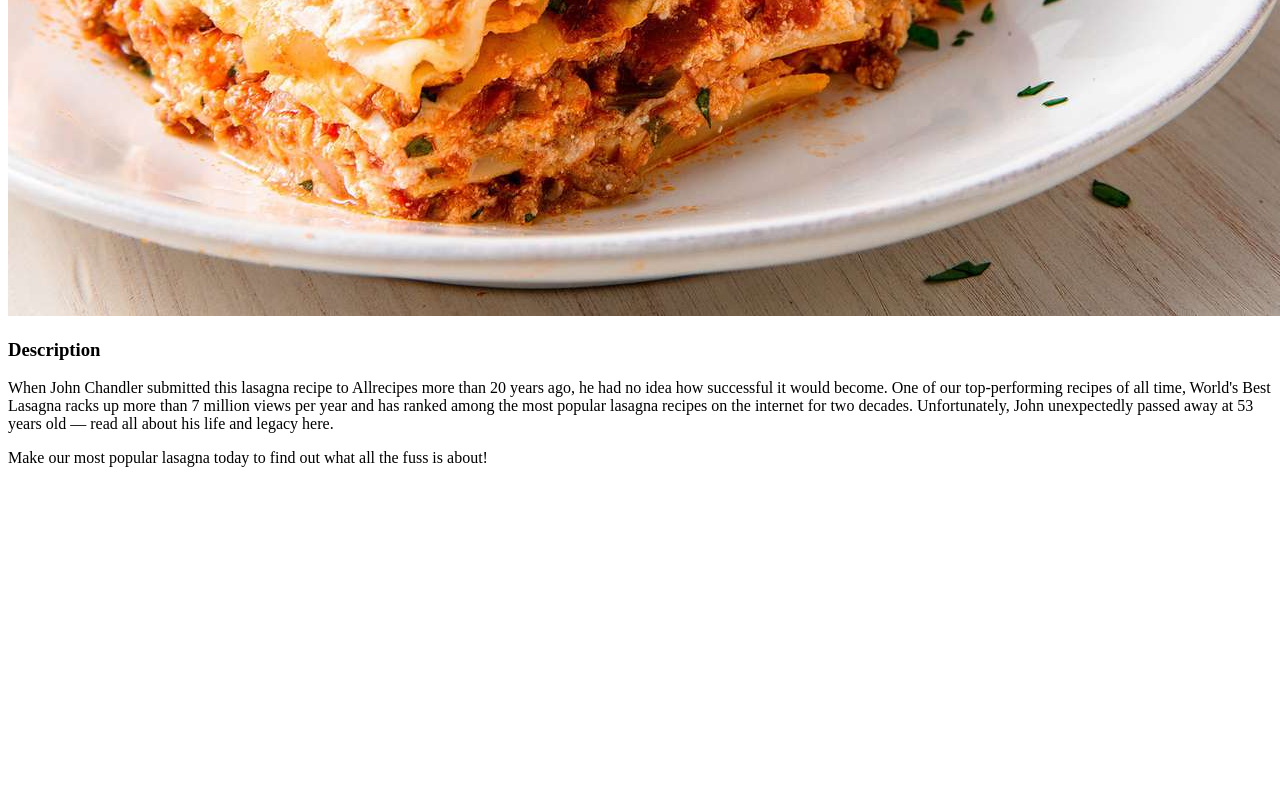
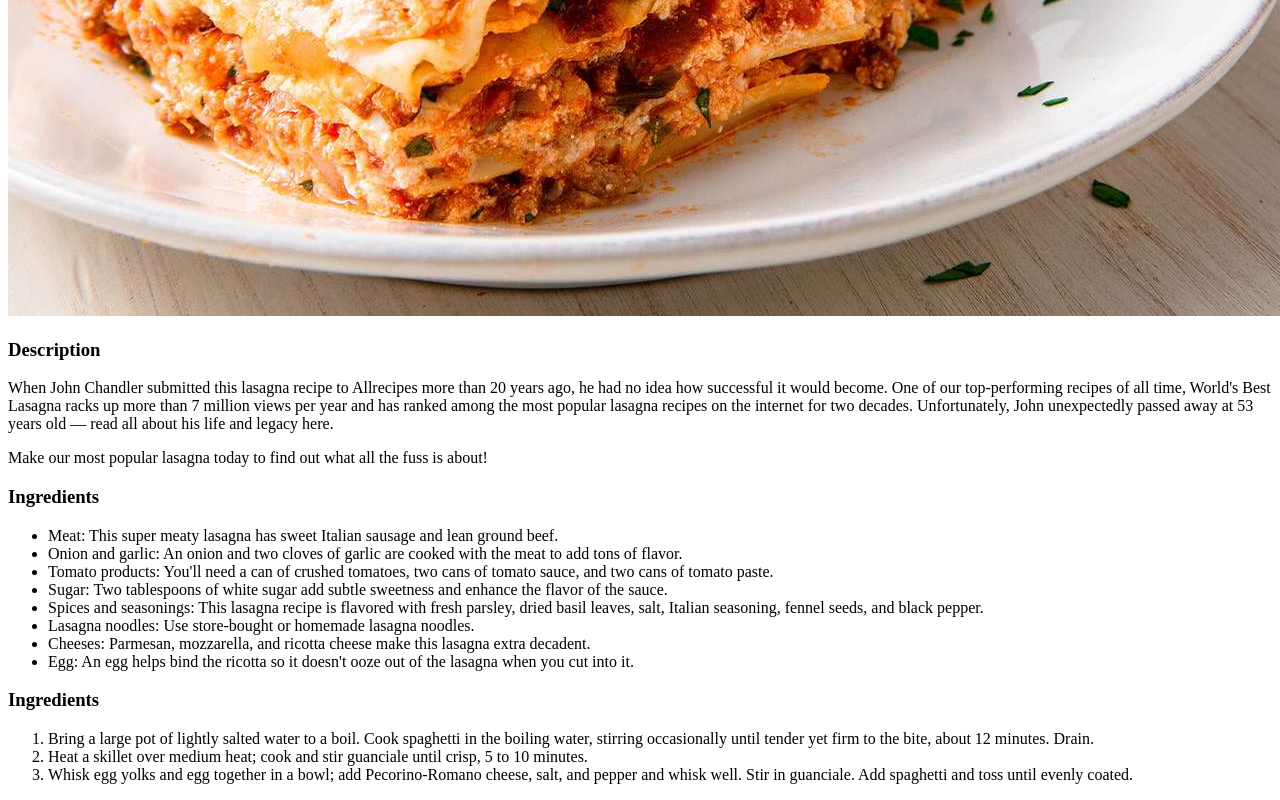
Before and after one commit to ccesano/odin-recipes, a plain HTML site: page recipes/lasagna.html in a window 1280 px wide. Shown: the part 514-1314 px from the top of the page. Before the commit the page ends 997 px from the top, so only its background shows below. Drawn offline with Linux system fonts and the light colour scheme.

```diff
--- a/recipes/lasagna.html
+++ b/recipes/lasagna.html
@@ -12,5 +12,22 @@
     <h3>Description</h3>
         <p>When John Chandler submitted this lasagna recipe to Allrecipes more than 20 years ago, he had no idea how successful it would become. One of our top-performing recipes of all time, World's Best Lasagna racks up more than 7 million views per year and has ranked among the most popular lasagna recipes on the internet for two decades. Unfortunately, John unexpectedly passed away at 53 years old — read all about his life and legacy here.</p>
         <p>Make our most popular lasagna today to find out what all the fuss is about!</p>
+        <h3>Ingredients</h3>
+            <ul>
+                <li>Meat: This super meaty lasagna has sweet Italian sausage and lean ground beef.</li>
+                <li>Onion and garlic: An onion and two cloves of garlic are cooked with the meat to add tons of flavor.</li>
+                <li>Tomato products: You'll need a can of crushed tomatoes, two cans of tomato sauce, and two cans of tomato paste.</li>
+                <li>Sugar: Two tablespoons of white sugar add subtle sweetness and enhance the flavor of the sauce.</li>
+                <li>Spices and seasonings: This lasagna recipe is flavored with fresh parsley, dried basil leaves, salt, Italian seasoning, fennel seeds, and black pepper.</li>
+                <li>Lasagna noodles: Use store-bought or homemade lasagna noodles.</li>
+                <li>Cheeses: Parmesan, mozzarella, and ricotta cheese make this lasagna extra decadent.</li>
+                <li>Egg: An egg helps bind the ricotta so it doesn't ooze out of the lasagna when you cut into it.</li>
+            </ul>
+        <h3>Ingredients</h3>
+            <ol>
+                <li>Bring a large pot of lightly salted water to a boil. Cook spaghetti in the boiling water, stirring occasionally until tender yet firm to the bite, about 12 minutes. Drain.</li>
+                <li>Heat a skillet over medium heat; cook and stir guanciale until crisp, 5 to 10 minutes.</li>
+                <li>Whisk egg yolks and egg together in a bowl; add Pecorino-Romano cheese, salt, and pepper and whisk well. Stir in guanciale. Add spaghetti and toss until evenly coated.</li>
+            </ol>
     </body>
 </html>
```
Also changed, not shown: index.html (+3 -2 lines), images/sausage.jpg (added).
